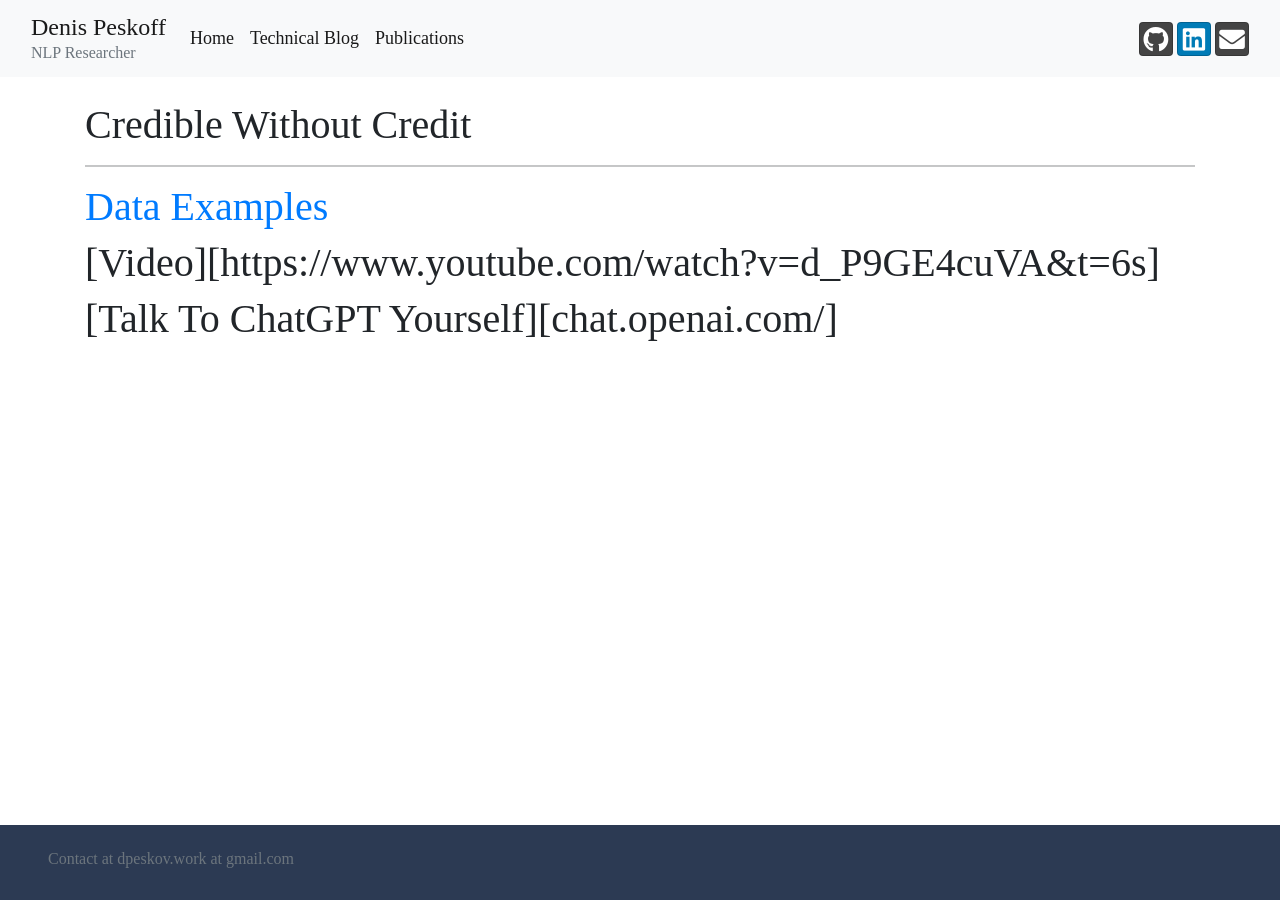
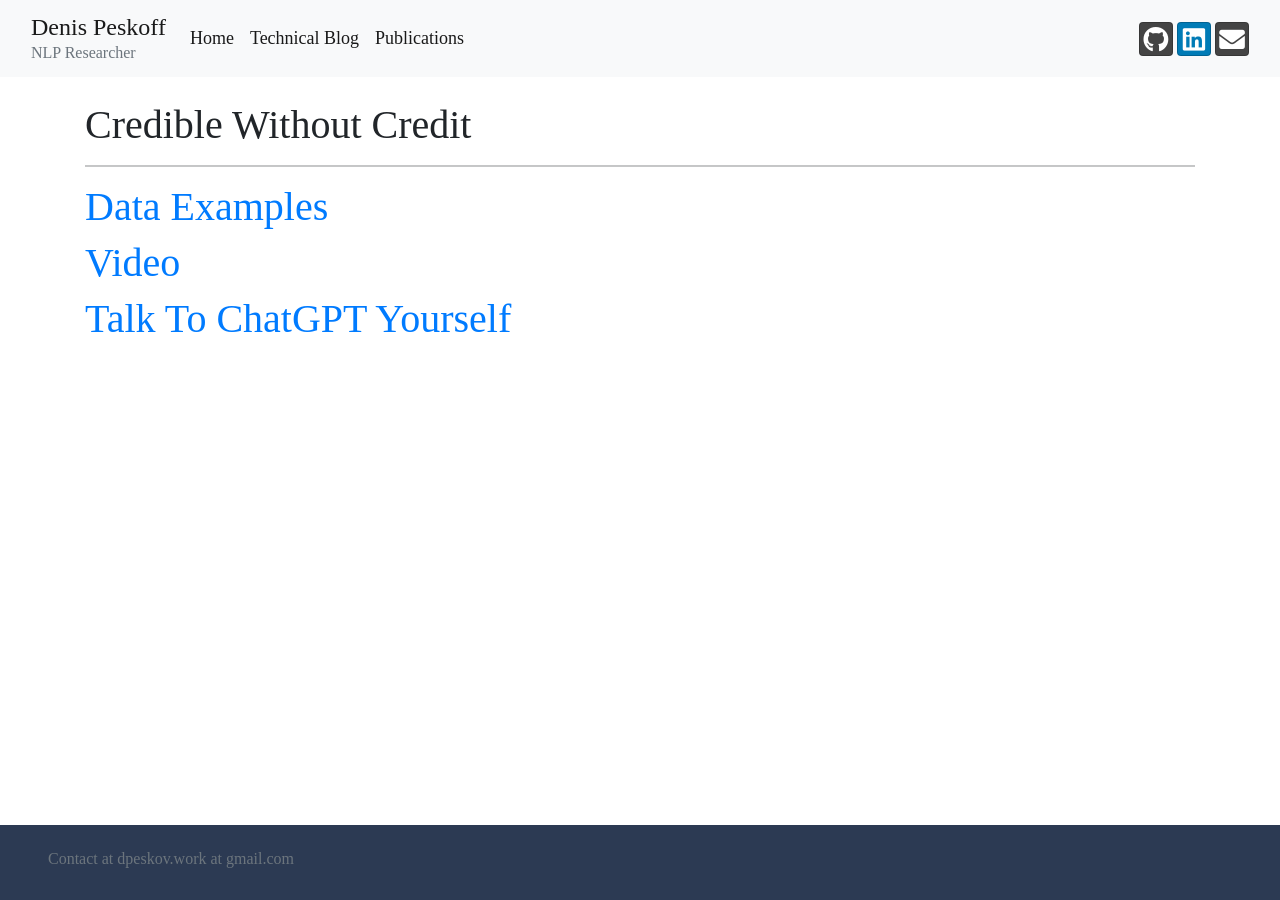
Before and after one commit to trigaten/Denis-Peskov-s-New-Website, a Jekyll site: the page built from _posts/2023-5-24-bot_thoughts.md, in a window 1280 px wide. Built offline with Jekyll 4.4.1, drawn with Linux system fonts in a browser that asks for light colours; nearby versions of some CDN libraries.

Commit message:
Update 2023-5-24-bot_thoughts.md

```diff
--- a/_posts/2023-5-24-bot_thoughts.md
+++ b/_posts/2023-5-24-bot_thoughts.md
@@ -5,6 +5,6 @@ permalink: /bot_thoughts/
 
 # [Data Examples]([http://algs4.cs.princeton.edu/cheatsheet/](https://docs.google.com/spreadsheets/d/1AUD7vFjIJALT-fNIZXMFwI0_o_I63VgMqrgGeCcfz28/edit#gid=0)https://docs.google.com/spreadsheets/d/1AUD7vFjIJALT-fNIZXMFwI0_o_I63VgMqrgGeCcfz28/edit#gid=0)
 
-# [Video][https://www.youtube.com/watch?v=d_P9GE4cuVA&t=6s]
+# [Video](https://www.youtube.com/watch?v=d_P9GE4cuVA&t=6s)
 
-# [Talk To ChatGPT Yourself][chat.openai.com/]
+# [Talk To ChatGPT Yourself](chat.openai.com/)
```
